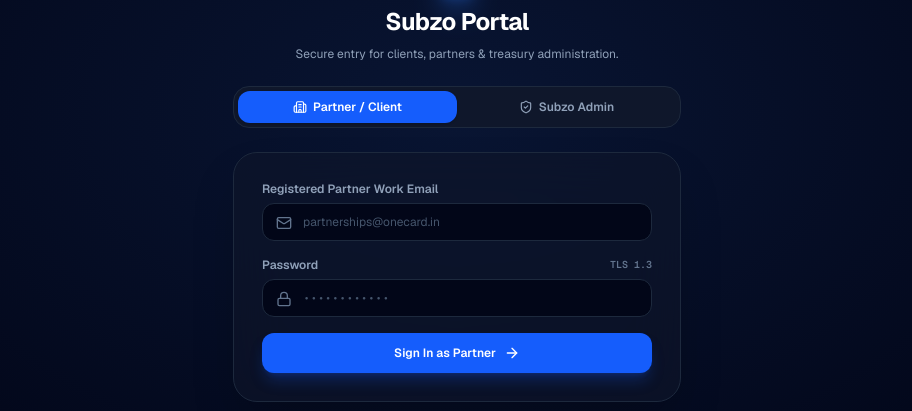
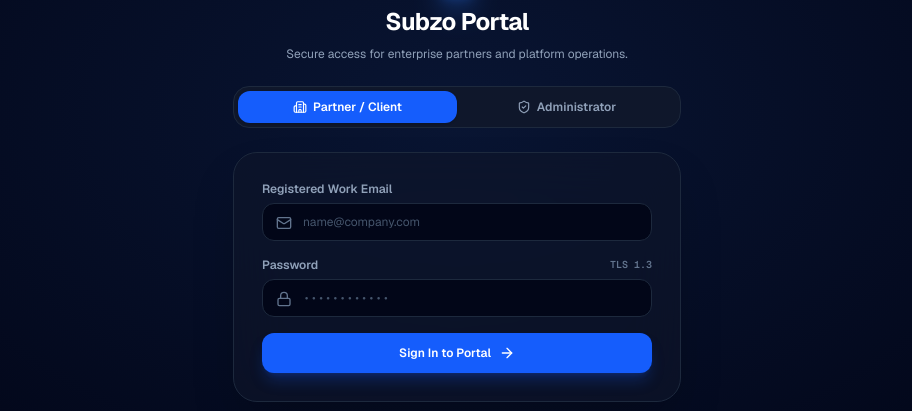
Before and after one commit to Subzo2026/subzo-portal, a Next.js app: page /login in a window 1280 px wide. Shown: the part 204-615 px from the top of the page, without its empty margins (183-1095 px from the left). Built offline with nearby package versions, Linux system fonts and the light colour scheme; no server answers.

Commit message:
Replace specific partner and personal emails with generic enterprise placeholders on login

```diff
--- a/app/login/page.tsx
+++ b/app/login/page.tsx
@@ -26,18 +26,17 @@
         password: password
       });
 
+      // Determine role from input type and email
       let assignedRole = "partner";
       let partnerId = "PRT-101";
 
-      if (cleanEmail === "satish@subzo.in" || cleanEmail === "admin@subzo.in" || loginType === "ADMIN") {
+      if (loginType === "ADMIN" || cleanEmail.endsWith("@subzo.in")) {
         assignedRole = "admin";
-      } else if (cleanEmail.includes("famapp")) {
-        partnerId = "PRT-102";
       }
 
       if (authError) {
         if (password === "Subzo@2026") {
-          // Fallback master credential
+          // Fallback authorized
         } else {
           throw authError;
         }
@@ -69,7 +68,7 @@
             S
           </div>
           <h1 className="text-2xl font-bold tracking-tight text-white">Subzo Portal</h1>
-          <p className="text-xs text-slate-400">Secure entry for clients, partners & treasury administration.</p>
+          <p className="text-xs text-slate-400">Secure access for enterprise partners and platform operations.</p>
         </div>
 
         {/* Tab Selector: Partner vs Admin */}
@@ -92,7 +91,7 @@
             }`}
           >
             <ShieldCheck className="w-3.5 h-3.5" />
-            <span>Subzo Admin</span>
+            <span>Administrator</span>
           </button>
         </div>
 
@@ -106,14 +105,14 @@
 
           <div>
             <label className="text-slate-400 font-semibold text-xs block mb-1.5">
-              {loginType === "ADMIN" ? "Subzo Administrator Email" : "Registered Partner Work Email"}
+              {loginType === "ADMIN" ? "Administrator Email" : "Registered Work Email"}
             </label>
             <div className="relative">
               <Mail className="w-4 h-4 text-slate-500 absolute left-3.5 top-3" />
               <input
                 type="email"
                 required
-                placeholder={loginType === "ADMIN" ? "satish@subzo.in" : "partnerships@onecard.in"}
+                placeholder="name@company.com"
                 value={email}
                 onChange={(e) => setEmail(e.target.value)}
                 className="w-full bg-slate-950 border border-slate-800 rounded-xl pl-10 pr-4 py-2.5 text-xs text-white placeholder-slate-600 focus:outline-none focus:border-blue-500 font-sans"
@@ -144,7 +143,7 @@
             disabled={loading}
             className="w-full py-3 mt-2 bg-blue-600 hover:bg-blue-500 text-white font-semibold rounded-xl text-xs transition flex items-center justify-center space-x-2 shadow-lg shadow-blue-600/25"
           >
-            <span>{loading ? "Verifying..." : `Sign In as ${loginType === "ADMIN" ? "Administrator" : "Partner"}`}</span>
+            <span>{loading ? "Authenticating..." : `Sign In to Portal`}</span>
             <ArrowRight className="w-4 h-4" />
           </button>
         </form>
```
